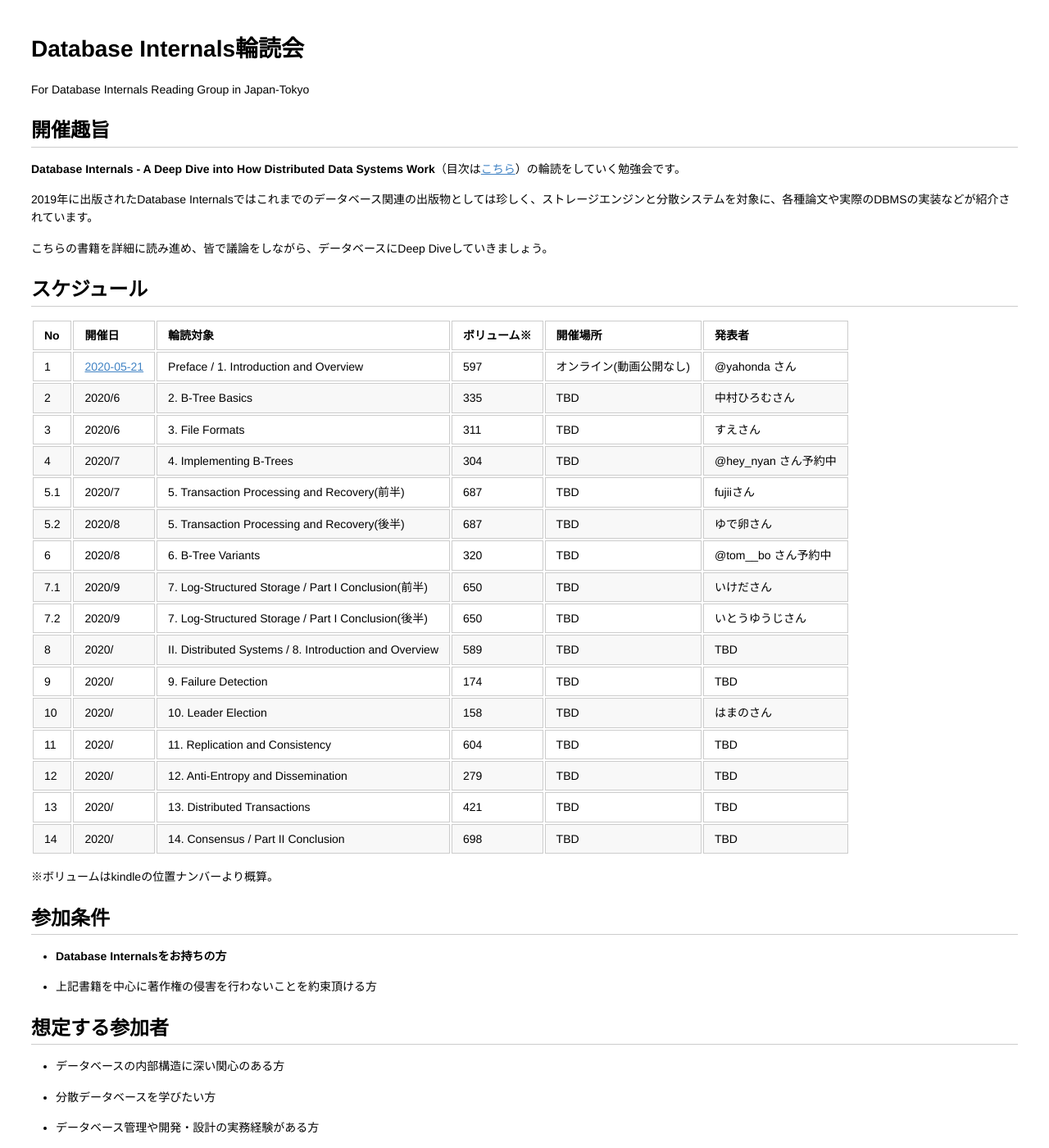
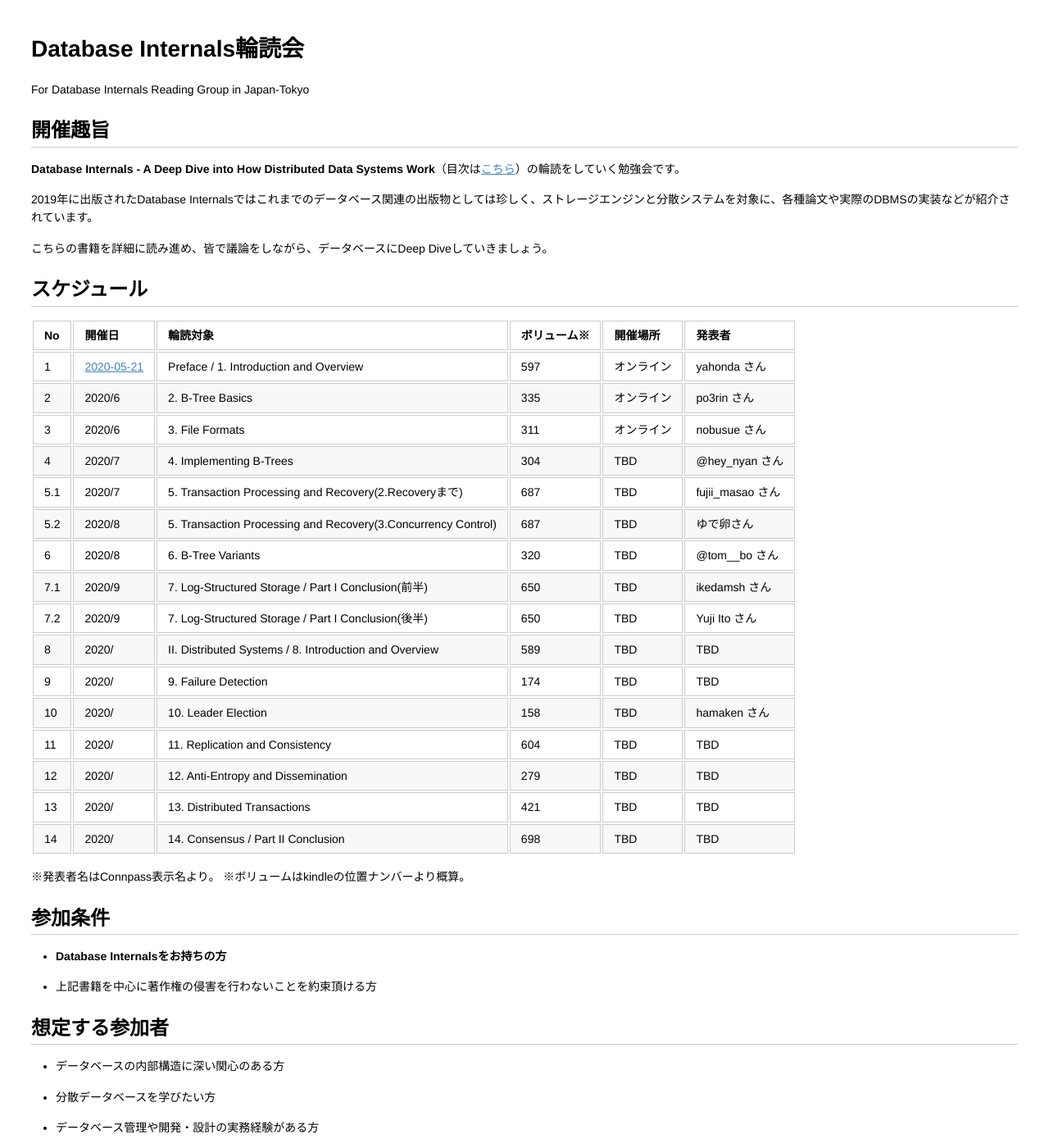
Before and after one commit to Database-Internals-Reading-Group-Japan/group-tokyo, a Jekyll site: the page built from index.md, in a window 1280 px wide and 1400 px high. Shown: the whole window at 82% size. Built offline with Jekyll 4.4.1, drawn with Linux system fonts in a browser that asks for light colours; some of the changed text lies outside the part shown.

Commit message:
Update index.md

```diff
--- a/index.md
+++ b/index.md
@@ -17,23 +17,24 @@ For Database Internals Reading Group in Japan-Tokyo
 
 |No|開催日|輪読対象|ボリューム※|開催場所|発表者|
 |-----|-----|-----|-----|-----|:-----|
-|1|[2020-05-21](./No01/20200220/agenda.html)|Preface / 1. Introduction and Overview|597|オンライン(動画公開なし)|@yahonda さん|
-|2|2020/6|2. B-Tree Basics|335|TBD|中村ひろむさん|
-|3|2020/6|3. File Formats|311|TBD|すえさん|
-|4|2020/7|4. Implementing B-Trees|304|TBD|@hey_nyan さん予約中|
-|5.1|2020/7|5. Transaction Processing and Recovery(前半)|687|TBD|fujiiさん|
-|5.2|2020/8|5. Transaction Processing and Recovery(後半)|687|TBD|ゆで卵さん|
-|6|2020/8|6. B-Tree Variants|320|TBD|@tom__bo さん予約中|
-|7.1|2020/9|7. Log-Structured Storage / Part I Conclusion(前半)|650|TBD|いけださん|
-|7.2|2020/9|7. Log-Structured Storage / Part I Conclusion(後半)|650|TBD|いとうゆうじさん|
+|1|[2020-05-21](./No01/20200220/agenda.html)|Preface / 1. Introduction and Overview|597|オンライン|yahonda さん|
+|2|2020/6|2. B-Tree Basics|335|オンライン|po3rin さん|
+|3|2020/6|3. File Formats|311|オンライン| nobusue さん|
+|4|2020/7|4. Implementing B-Trees|304|TBD|@hey_nyan さん|
+|5.1|2020/7|5. Transaction Processing and Recovery(2.Recoveryまで)|687|TBD|fujii_masao さん|
+|5.2|2020/8|5. Transaction Processing and Recovery(3.Concurrency Control)|687|TBD|ゆで卵さん|
+|6|2020/8|6. B-Tree Variants|320|TBD|@tom__bo さん|
+|7.1|2020/9|7. Log-Structured Storage / Part I Conclusion(前半)|650|TBD|ikedamsh さん|
+|7.2|2020/9|7. Log-Structured Storage / Part I Conclusion(後半)|650|TBD|Yuji Ito さん|
 |8|2020/|II. Distributed Systems / 8. Introduction and Overview|589|TBD|TBD|
 |9|2020/|9. Failure Detection|174|TBD|TBD|
-|10|2020/|10. Leader Election|158|TBD|はまのさん|
+|10|2020/|10. Leader Election|158|TBD|hamaken さん|
 |11|2020/|11. Replication and Consistency|604|TBD|TBD|
 |12|2020/|12. Anti-Entropy and Dissemination|279|TBD|TBD|
 |13|2020/|13. Distributed Transactions|421|TBD|TBD|
 |14|2020/|14. Consensus / Part II Conclusion|698|TBD|TBD|
 
+※発表者名はConnpass表示名より。
 ※ボリュームはkindleの位置ナンバーより概算。
 
 ## 参加条件
@@ -60,7 +61,6 @@ For Database Internals Reading Group in Japan-Tokyo
 - 懇親会は枠内で実施しません。可能であれば、お菓子ぐらいは準備できればと思っています。
 
 ## LT枠について
-データベースに関するLTをしたい方がいれば、一人5分を上限として申し込みを受け付けます。各回2人程度を想定します。
+データベースに関するLTをしたい方がいれば、一人5分を上限として申し込みを受け付けます。
+オンライン中は各回1人で試してみます。
 タイトルは申し込み時に仮でも良いので記入をお願いします。
-
-**※現在、オンライン試行中のため、LTは一旦中止します。**
```
